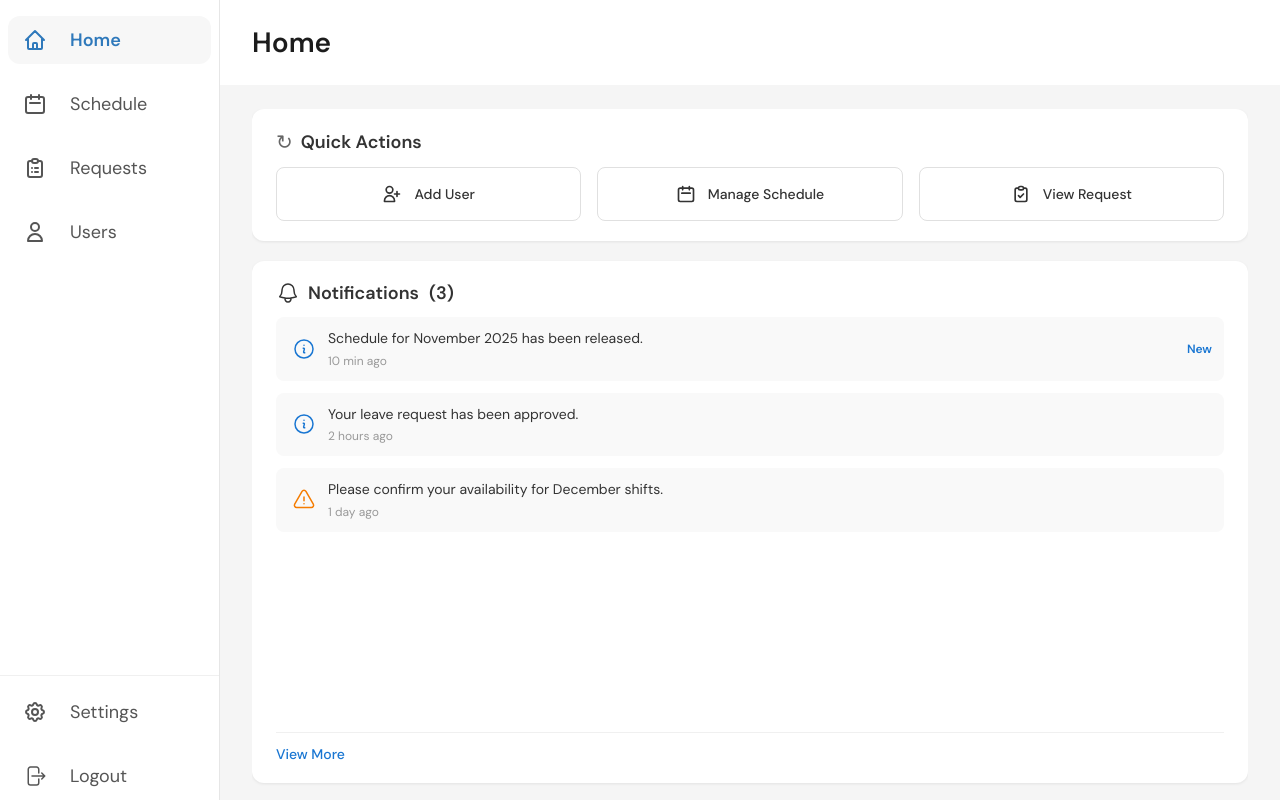
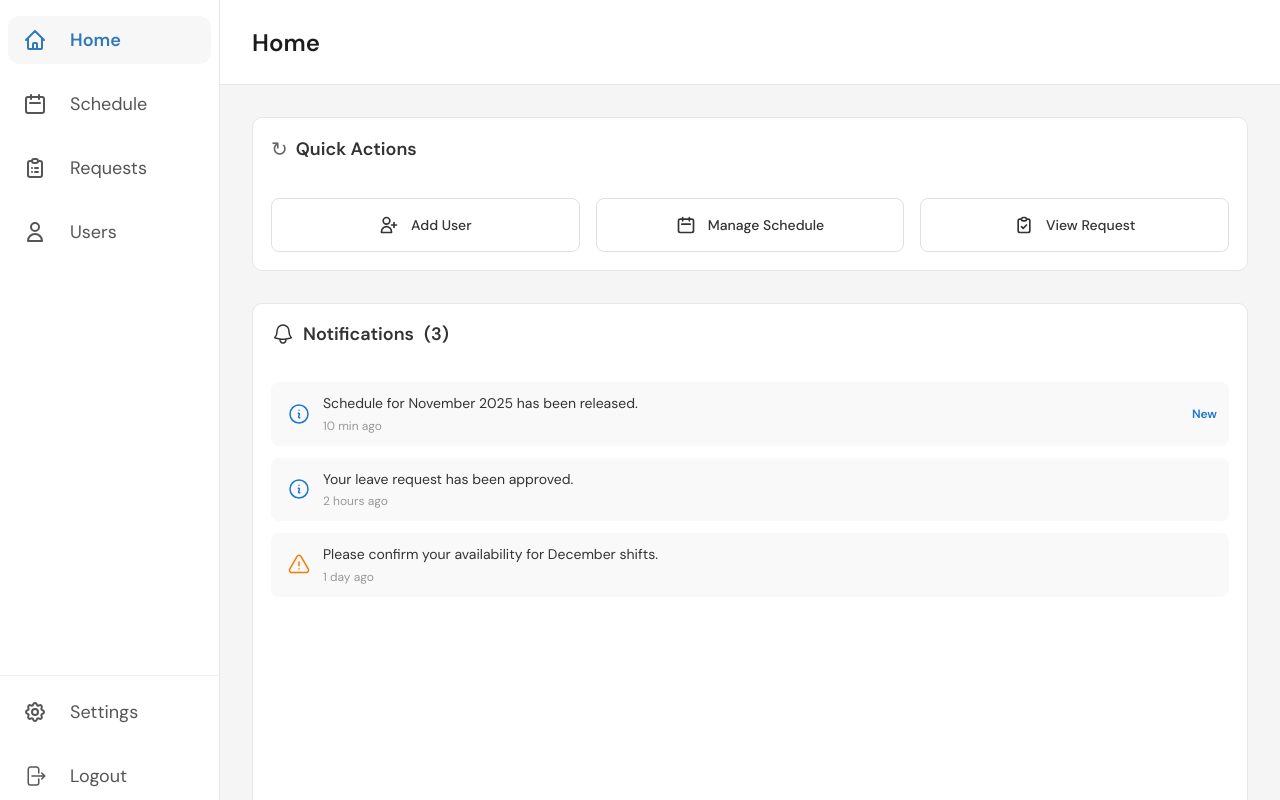
Before and after one commit to LimKaWaiAnderton/KKH_FYP, a React (Create React App) app in the folder frontend/: page /manager/home in a window 1280 px wide. Built offline with nearby package versions, Linux system fonts and the light colour scheme.

Commit message:
Edit layout

```diff
--- a/frontend/src/components/manager/Home/ManagerNotification.js
+++ b/frontend/src/components/manager/Home/ManagerNotification.js
@@ -31,7 +31,7 @@ export default function ManagerNotification() {
     };
 
     return (
-        <div className="manager-notifications-container">
+        <div className="container">
             {/* Header Section */}
             <div className="manager-notifications-header">
                 <HiOutlineBell className="manager-notifications-icon" />
--- a/frontend/src/components/manager/Home/ManagerQuickAction.js
+++ b/frontend/src/components/manager/Home/ManagerQuickAction.js
@@ -17,7 +17,7 @@ export default function ManagerQuickAction() {
     };
 
     return (
-        <div className="manager-quick-actions-container">
+        <div className="container">
             {/* Section Title */}
             <div className="manager-quick-actions-header">
                 <span className="manager-refresh-icon">↻</span>
--- a/frontend/src/components/manager/Schedule/ManagerScheduleHead.js
+++ b/frontend/src/components/manager/Schedule/ManagerScheduleHead.js
@@ -49,7 +49,7 @@ export default function ManagerScheduleHead({ startDate, setStartDate, viewOptio
     };
 
     return (
-        <div className="schedule-head">
+        <div>
             {/* Top Controls Row */}
             <div className="schedule-controls">
                 {/* View Options Dropdown */}
--- a/frontend/src/pages/manager/LeaveRequest.js
+++ b/frontend/src/pages/manager/LeaveRequest.js
@@ -2,7 +2,7 @@ import { useState, useEffect } from 'react';
 
 // Components
 import '../../styles/ManagerLeaveReq.css';
-import Header from '../../components/manager/LeaveRequest/Header';
+import Header from '../../components/Header/Header';
 import LeaveReqStatus from '../../components/manager/LeaveRequest/LeaveReqStatus';
 import LeaveReqHistory from '../../components/manager/LeaveRequest/LeaveReqHistory';
 import ManageRequestModal from '../../components/manager/LeaveRequest/ManageRequestModal';
@@ -85,7 +85,7 @@ export default function ManagerLeaveRequest() {
 
     return (
         <>
-            <Header />
+            <Header title="Requests"/>
             <LeaveReqStatus
                 leaveReqStatusCounts={counts}
                 onStatusClick={setFilterStatus}
--- a/frontend/src/pages/manager/ManagerHome.js
+++ b/frontend/src/pages/manager/ManagerHome.js
@@ -1,16 +1,13 @@
 import React from 'react';
 import ManagerQuickAction from '../../components/manager/Home/ManagerQuickAction';
 import ManagerNotification from '../../components/manager/Home/ManagerNotification';
+import Header from '../../components/Header/Header';
 import '../../styles/ManagerHome.css';
 
 export default function ManagerHome() {
     return (
         <div className="manager-home-page">
-            {/* Page Header */}
-            <div className="home-header">
-                <h1 className="home-title">Home</h1>
-            </div>
-
+            <Header title="Home" />
             {/* Main Content Area */}
             <div className="home-content">
                 {/* Quick Actions Section */}
--- a/frontend/src/pages/manager/ManagerSchedule.js
+++ b/frontend/src/pages/manager/ManagerSchedule.js
@@ -3,6 +3,7 @@ import '../../styles/ManagerSchedule.css';
 import ManagerScheduleHead from '../../components/manager/Schedule/ManagerScheduleHead';
 import ManagerScheduleGrid from '../../components/manager/Schedule/ManagerScheduleGrid';
 import ShiftCreationDrawer from '../../components/manager/Schedule/ShiftCreationDrawer';
+import Header from '../../components/Header/Header';
 
 export default function ManagerSchedule() {
     const [startDate, setStartDate] = useState(new Date());
@@ -55,10 +56,8 @@ export default function ManagerSchedule() {
 
     return (
         <div className="schedule-page">
-            <div className="schedule-header">
-                <h1 className="page-title">Schedule</h1>
-            </div>
-            <div className="schedule-content-wrapper">
+            <Header title="Schedule" />
+            <div className="container">
                 <ManagerScheduleHead
                     startDate={startDate}
                     setStartDate={setStartDate}
--- a/frontend/src/styles/ManagerHome.css
+++ b/frontend/src/styles/ManagerHome.css
@@ -22,6 +22,5 @@
 
 /* Main Content Area */
 .home-content {
-    margin: 0 32px 24px 32px; /* Same horizontal margin as schedule grid, bottom margin for spacing */
     overflow-x: hidden; /* Prevent horizontal overflow */
 }
```
